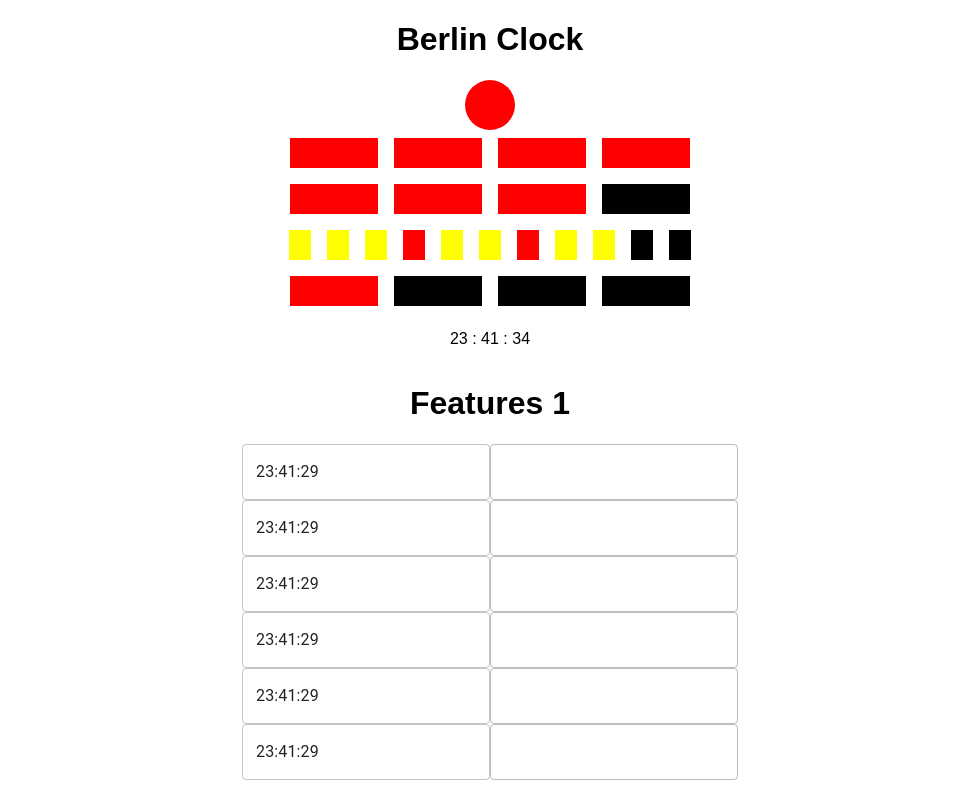
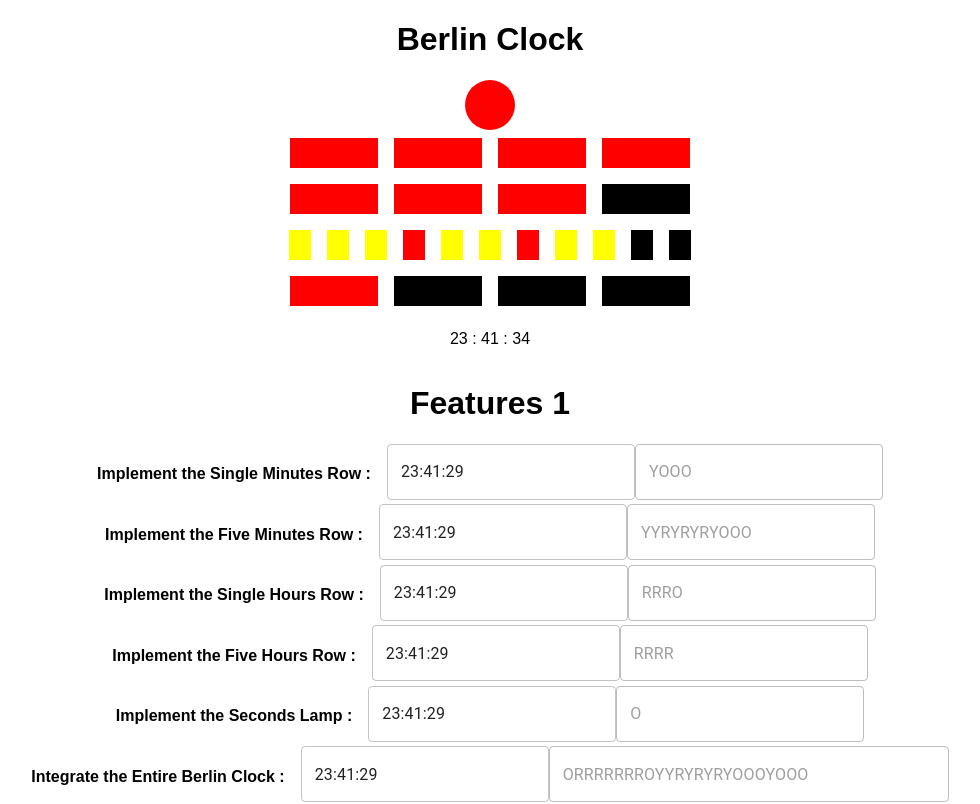
Before and after one commit to Jocelyn10/berlin-clock-react, a React (Create React App) app: page / in a window 1280 px wide. Shown: the top 804 px of the page, without its empty margins (150-1130 px from the left). Built offline with nearby package versions, Linux system fonts and the light colour scheme.

Commit message:
show all results on front

```diff
--- a/src/App.js
+++ b/src/App.js
@@ -31,6 +31,7 @@ const BerlinClockWrapper = styled.div`
 
 const App = () => {
   const [dateNow, setDateNow] = useState(new Date());
+
   const [singleMinutesValue, setSingleMinutesValue] = useState(null);
   const [fiveMinutesValue, setFiveMinutesValue] = useState(null);
   const [singleHoursValue, setSingleHoursValue] = useState(null);
@@ -38,6 +39,14 @@ const App = () => {
   const [secondsValue, setSecondsValue] = useState(null);
   const [berlinClockValue, setBerlinClockValue] = useState(null);
   const [digitalClockValue, setDigitalClockValue] = useState('');
+
+  const [singleMinutesText, setSingleMinutesText] = useState(null);
+  const [fiveMinutesText, setFiveMinutesText] = useState(null);
+  const [singleHoursText, setSingleHoursText] = useState(null);
+  const [fiveHoursText, setFiveHoursText] = useState(null);
+  const [secondsText, setSecondsText] = useState(null);
+  const [berlinClockText, setBerlinClockText] = useState(null);
+  const [digitalClockText, setDigitalClockText] = useState('');
 
   useEffect(() => {
     // save intervalId to clear the interval when the
@@ -53,10 +62,13 @@ const App = () => {
   }, [dateNow]);
 
   useEffect(() => {
-    console.log(
-      'digitalClockValue : ',
-      berlinClockDigitalClockConvert(digitalClockValue)
-    );
+    setSingleMinutesText(singleMinutes(singleMinutesValue));
+    setFiveMinutesText(fiveMinutes(fiveMinutesValue));
+    setSingleHoursText(singleHours(singleHoursValue));
+    setFiveHoursText(fiveHours(fiveHoursValue));
+    setSecondsText(seconds(secondsValue));
+    setBerlinClockText(digitalClockBerlinClockConvert(berlinClockValue));
+    setDigitalClockText(berlinClockDigitalClockConvert(digitalClockValue));
   }, [
     singleMinutesValue,
     fiveMinutesValue,
@@ -81,53 +93,60 @@ const App = () => {
 
       <h1>Features 1</h1>
       <Box component="div" sx={{ display: 'flex', justifyContent: 'center' }}>
+        <h4 className="features-title">Implement the Single Minutes Row :</h4>
         <TimePickerComponent
           timeValue={(time) => setSingleMinutesValue(time.$d)}
         />
-        <TextField disabled />
+        <TextField disabled value={singleMinutesText} />
       </Box>
 
       <Box component="div" sx={{ display: 'flex', justifyContent: 'center' }}>
+        <h4 className="features-title">Implement the Five Minutes Row :</h4>
         <TimePickerComponent
           timeValue={(time) => setFiveMinutesValue(time.$d)}
         />
-        <TextField disabled />
+        <TextField disabled value={fiveMinutesText} />
       </Box>
 
       <Box component="div" sx={{ display: 'flex', justifyContent: 'center' }}>
+        <h4 className="features-title">Implement the Single Hours Row :</h4>
         <TimePickerComponent
           timeValue={(time) => setSingleHoursValue(time.$d)}
         />
-        <TextField disabled />
+        <TextField disabled value={singleHoursText} />
       </Box>
 
       <Box component="div" sx={{ display: 'flex', justifyContent: 'center' }}>
+        <h4 className="features-title">Implement the Five Hours Row :</h4>
         <TimePickerComponent timeValue={(time) => setFiveHoursValue(time.$d)} />
-        <TextField disabled />
+        <TextField disabled value={fiveHoursText} />
       </Box>
 
       <Box component="div" sx={{ display: 'flex', justifyContent: 'center' }}>
+        <h4 className="features-title">Implement the Seconds Lamp : </h4>
         <TimePickerComponent timeValue={(time) => setSecondsValue(time.$d)} />
-        <TextField disabled />
+        <TextField disabled value={secondsText} />
       </Box>
 
       <Box component="div" sx={{ display: 'flex', justifyContent: 'center' }}>
+        <h4 className="features-title">Integrate the Entire Berlin Clock :</h4>
         <TimePickerComponent
           timeValue={(time) => setBerlinClockValue(time.$d)}
         />
-        <TextField disabled />
+        <TextField disabled value={berlinClockText} sx={{ width: "400px"}} />
       </Box>
 
       <h1>Feature 2</h1>
       <Box component="div" sx={{ display: 'flex', justifyContent: 'center' }}>
+        <h4 className="features-title">Convert Berlin Time to Digital Time :</h4>
         <TextField
           sx={{ width: '400px' }}
-          label="Berlin Clock"
+          label="Berlin Clock Text"
           variant="outlined"
           value={digitalClockValue}
           onChange={(e) => setDigitalClockValue(e.target.value)}
         />
-        <TextField disabled />
+        <TextField disabled value={digitalClockText} />
       </Box>
     </div>
   );
--- a/src/helpers/_functions.js
+++ b/src/helpers/_functions.js
@@ -124,7 +124,7 @@ export const fiveHours = (time) => {
 
 export const seconds = (time) => {
   if (time) {
-    if (time.getSeconds() % 2) return 'Y';
+    if (time.getSeconds() % 2 === 0) return 'Y';
     return 'O';
   }
 
--- a/src/styles.css
+++ b/src/styles.css
@@ -2,3 +2,7 @@
   font-family: sans-serif;
   text-align: center;
 }
+
+.features-title{
+  margin-right: 1rem;
+}
```
